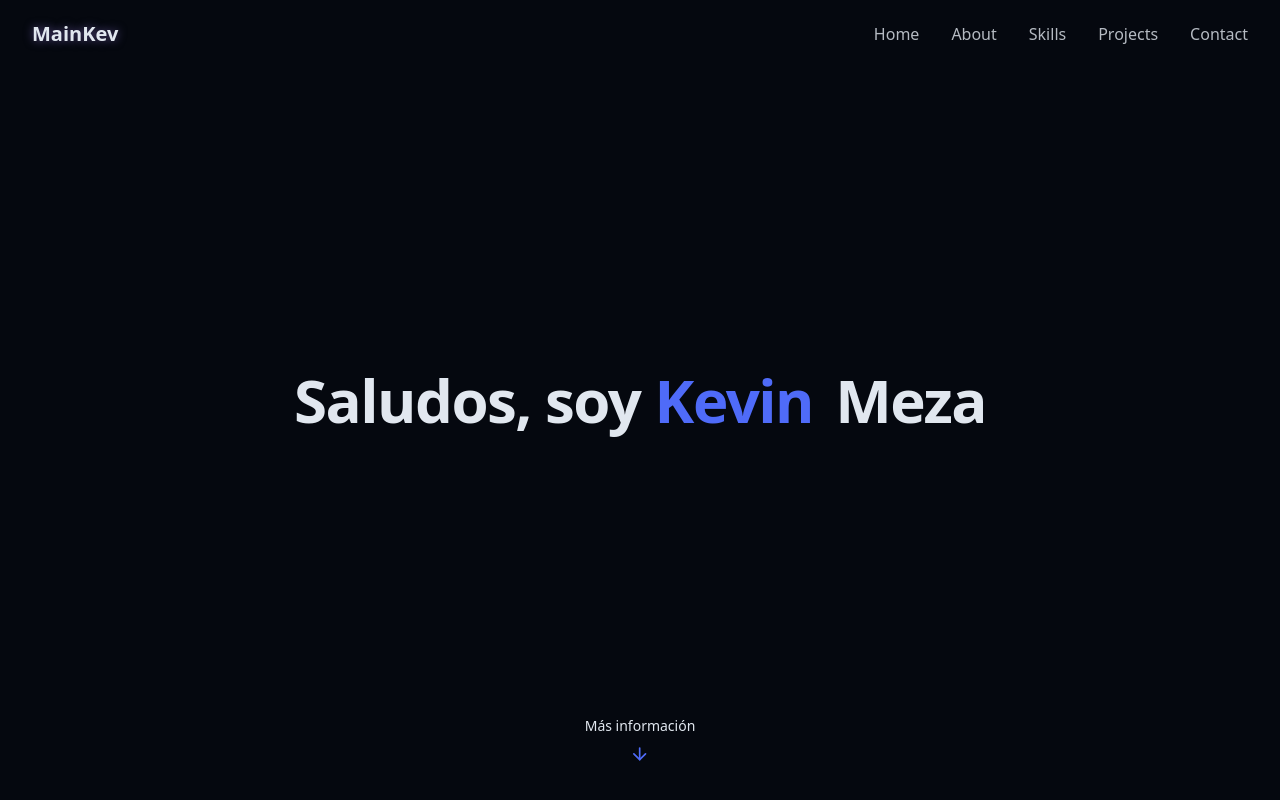
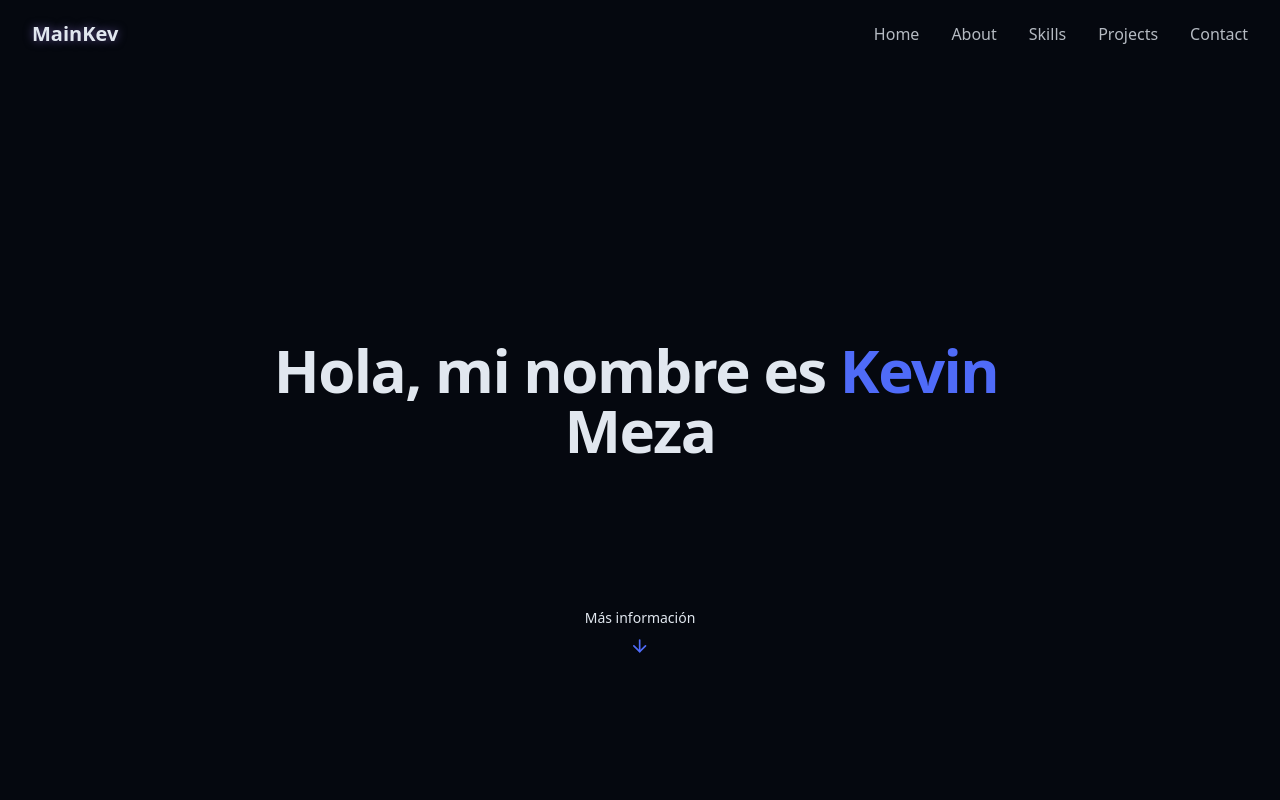
Before and after one commit to KevHLJob/Mainkev-portfolio, a React (Vite) app: page / in a window 1280 px wide. Shown: the top 800 px of the page. Built offline with nearby package versions, Linux system fonts and the light colour scheme.

Commit message:
más información change

```diff
--- a/src/components/HeroSection.jsx
+++ b/src/components/HeroSection.jsx
@@ -9,7 +9,7 @@ export const HeroSection = () => {
       <div className="container max-w-4xl mx-auto text-center z-10">
         <div className="space-y-6">
           <h1 className="text-4xl md:text-6xl font-bold tracking-tight">
-            <span className="opacity-0 animate-fade-in"> Saludos, soy</span>
+            <span className="opacity-0 animate-fade-in"> Hola, mi nombre es</span>
             <span className="text-primary opacity-0 animate-fade-in-delay-1">
               {" "}
               Kevin
@@ -22,7 +22,7 @@ export const HeroSection = () => {
         </div>
       </div>
 
-      <div className="absolute bottom-8 left-1/2 transform -translate-x-1/2 flex flex-col items-center animate-bounce">
+      <div className="absolute bottom-35 left-1/2 transform -translate-x-1/2 flex flex-col items-center animate-bounce">
         <span className="text-sm text-muted-foreground mb-2"> Más información </span>
         <ArrowDown className="h-5 w-5 text-primary" />
       </div>
--- a/src/pages/Home.jsx
+++ b/src/pages/Home.jsx
@@ -1,5 +1,4 @@
 import { Navbar } from "../components/Navbar";
-import { StarBackground } from "@/components/StarBackground";
 import { HeroSection } from "../components/HeroSection";
 import { AboutSection } from "../components/AboutSection";
 import { SkillsSection } from "../components/SkillsSection";
```
